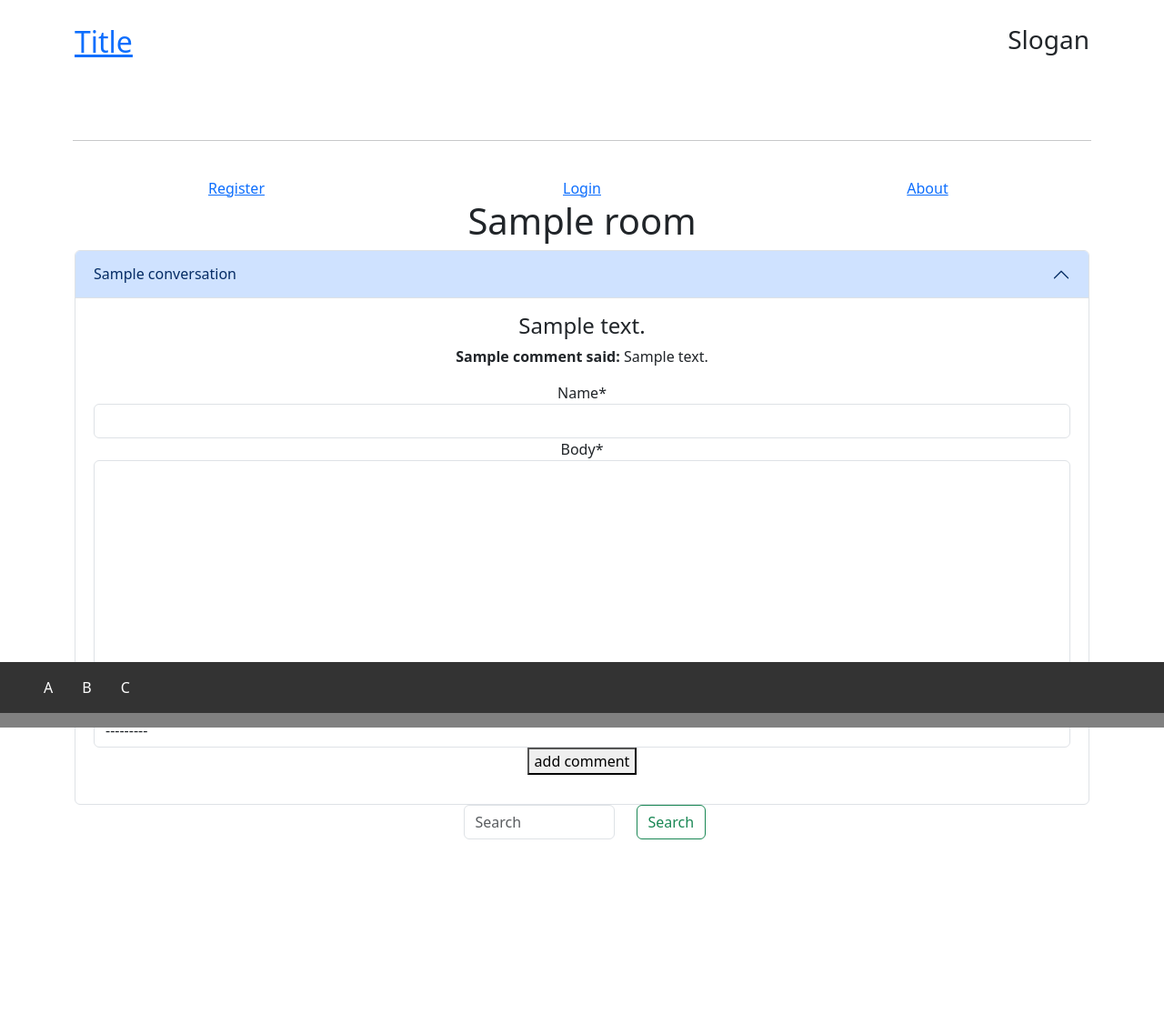
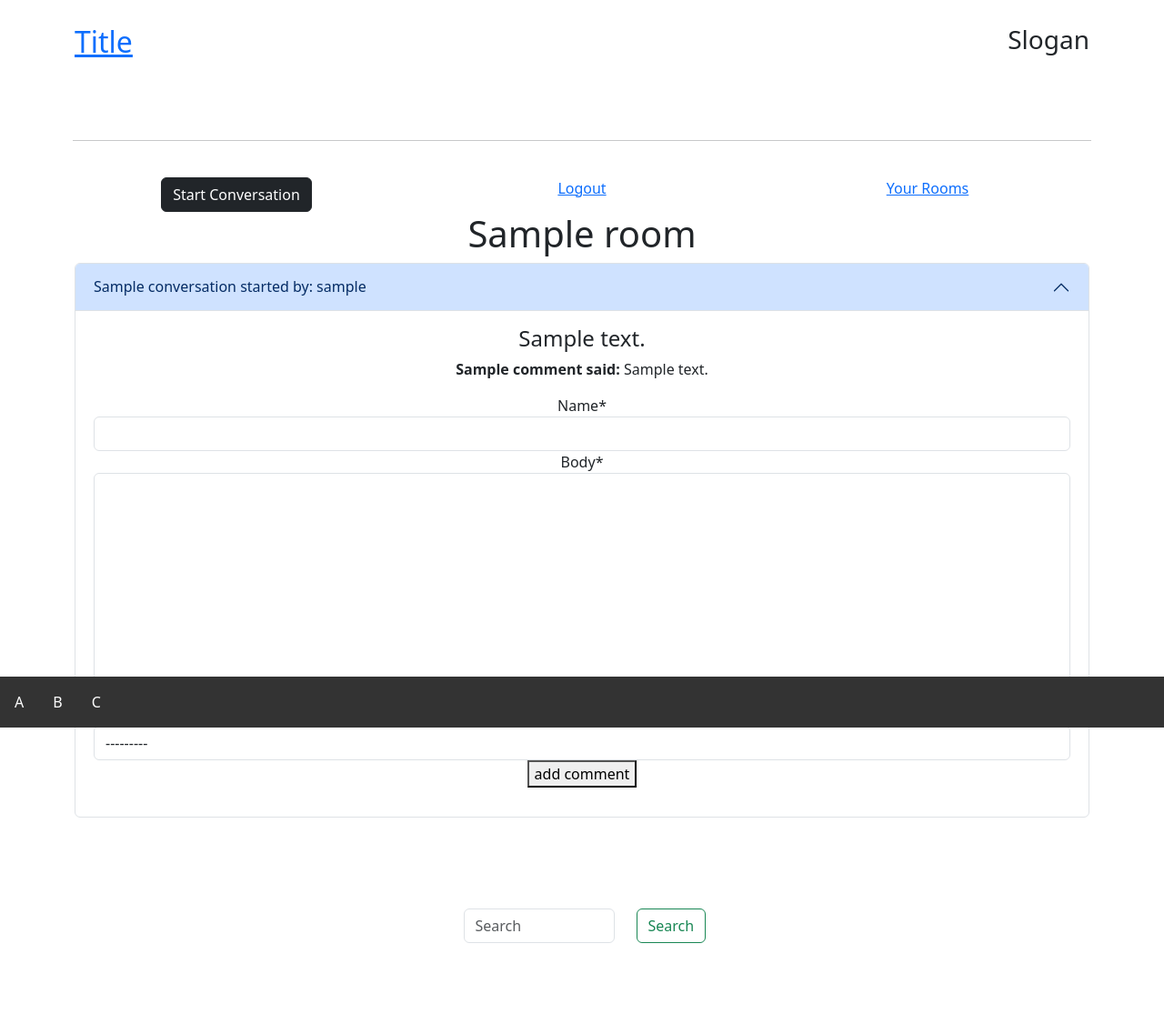
Before and after one commit to GeorgeOsborn97/project-4-the-festival-grounds, a Django app: a page that uses templates/base.html in a window 1280 px wide. Shown: the whole page at 91% size. Before the commit the page ends 923 px from the top, so only its background shows below. Run offline with Django 3.2, Linux system fonts and the light colour scheme; tables that the repository leaves empty hold one stand-in row (values such as "Sample post"); some libraries are stand-ins or nearby versions.

Commit message:
alter nav bar for auth and un auth users, remove add_room view and template. start the deit_conversation view

```diff
--- a/forum/forms.py
+++ b/forum/forms.py
@@ -1,5 +1,7 @@
 from .models import Rooms, Conversations, Comments
 from django import forms
+from crispy_forms.helper import FormHelper
+from crispy_forms.layout import Layout, HTML, Fieldset
 
 
 class RoomForm(forms.ModelForm):
@@ -31,7 +33,3 @@ class CommentForm(forms.ModelForm):
             'body',
             'conversation'
         ]
-
-    def __init__(self, *args, **kwargs):
-        super(CommentForm, self).__init__(*args, **kwargs)
-        self.fields['conversation'] = forms.ModelChoiceField(queryset=Conversations.objects.all())
--- a/forum/urls.py
+++ b/forum/urls.py
@@ -6,5 +6,5 @@ urlpatterns = [
     path('your_room', views.YourRoomList.as_view(), name='your_home'),
     path('<slug:slug>/', views.RoomView.as_view(), name='in_room'),
     path('delete_room/<room_id>', views.delete_room, name='delete'),
-    path('add_room', views.addRoom.as_view(), name='add')
+    path('in_room/edit_conversations', views.edit_conversation.as_view(), name='edit'),
 ]
--- a/forum/views.py
+++ b/forum/views.py
@@ -103,33 +103,6 @@ class YourRoomList(View):
             'form': RoomForm(),
         }
         return render(request, '../templates/your_rooms.html', context)
-
-
-class addRoom(View):
-
-    def get(self, request, *args, **kwargs):
-        form = RoomForm(request.POST)
-        context = {
-            'form': RoomForm()
-        }
-        return render(request, '../templates/add_room.html', context)
-
-    def post(self, request, *args, **kwargs):
-        form = RoomForm(request.POST)
-        if form.is_valid():
-            form.instance.creator = request.user
-            form.instance.slug = form.instance.title.replace(' ', '-')
-            room = form.save(commit=False)
-
-            room.save()
-            form.instance.members.add(request.user)
-        else:
-            form = RoomForm()
-
-        context = {
-            'form': RoomForm(),
-        }
-        return render(request, '../templates/add_room.html', context)
 
 
 class RoomView(View):
@@ -252,6 +225,18 @@ class RoomView(View):
                 )
 
 
+class edit_conversation(View):
+    def get(self, request, *args, **kwargs):
+        conversation_queryset = Conversations.objects.all()
+        comment_queryset = Comments.objects.all()
+
+        context = {
+            'conversation': conversation_queryset,
+            'comments': comment_queryset,
+         }
+        return render(request, '../templates/edit_conversations.html', context)
+
+
 def delete_room(request, room_id):
     room = Rooms.objects.get(id=room_id)
     room.delete()
--- a/static/css/style.css
+++ b/static/css/style.css
@@ -1,3 +1,7 @@
+body{
+  overflow: scroll;
+}
+
 .title {
     padding-top: 5%;
     float: left;
@@ -26,7 +30,7 @@
     margin-bottom: 100px;
 }
 
-ul {
+#foot {
     list-style-type: none;
     margin: 0;
     padding: 0;
@@ -34,11 +38,11 @@ ul {
     background-color: #333333;
   }
 
-  li {
+.footer-item {
     float: left;
   }
 
-  li a {
+.footer-anchor {
     display: block;
     color: white;
     text-align: center;
--- a/static/javascript/script.js
+++ b/static/javascript/script.js
@@ -14,6 +14,27 @@ $("#room-search").click(function() {
         $(this).toggle($(this).find('h5').text().toLowerCase().indexOf(value) > -1)
     });
 });
+
+const alertNotUserPlaceholder = document.getElementById('liveAlertNotUser')
+const NotUseralert = (message, type) => {
+  const NotUserwrapper = document.createElement('div')
+  NotUserwrapper.innerHTML = [
+    `<div class="alert alert-${type} alert-dismissible" role="alert">`,
+    `   <div>${message}</div>`,
+    '   <button type="button" class="btn-close" data-bs-dismiss="alert" aria-label="Close"></button>',
+    '</div>'
+  ].join('')
+
+  alertNotUserPlaceholder.append(NotUserwrapper)
+}
+
+const alertNotUserTrigger = document.getElementById('liveAlertNotUserBtn')
+if (alertNotUserTrigger) {
+  alertNotUserTrigger.addEventListener('click', () => {
+    NotUseralert('Please Log-in or create an account to Join Rooms', 'warning')
+  })
+  console.log('hello')
+}
 
 const alertPlaceholder = document.getElementById('liveAlertPlaceholder')
 const roomId = document.getElementById('roomId').innerHTML
--- a/templates/base.html
+++ b/templates/base.html
@@ -10,7 +10,7 @@
     <meta name="viewport" content="width=device-width, initial-scale=1.0">
     <meta http-equiv="X-UA-Compatible" content="ie=edge">
     <meta name="Description" content="Enter your description here" />
-    <link rel="stylesheet" href="static/css/style.css">
+    <link rel="stylesheet" href="../static/css/style.css">
     <link href="https://cdn.jsdelivr.net/npm/bootstrap@5.3.0-alpha1/dist/css/bootstrap.min.css" rel="stylesheet"
         integrity="sha384-GLhlTQ8iRABdZLl6O3oVMWSktQOp6b7In1Zl3/Jr59b6EGGoI1aFkw7cmDA6j6gD" crossorigin="anonymous">
     <script src="https://cdn.jsdelivr.net/npm/bootstrap@5.3.0-alpha1/dist/js/bootstrap.bundle.min.js"
@@ -68,7 +68,7 @@
     {% endblock %}
     {% block cards %}
     {% endblock %}
-    <div class="container text-center">
+    <div class="container text-center" style="margin-bottom: 100px;">
         <div class="row justify-content-md-center">
             <div class="col-md-2">
                 <input id="room-search-input" class="form-control me-2" type="search" placeholder="Search" aria-label="Search">
@@ -101,10 +101,10 @@
     {% endblock %}
     <footer class="fixed-bottom" style="background-color:grey">
         <div>
-            <ul>
-                <li><a href="#">A</a></li>
-                <li><a href="#">B</a></li>
-                <li><a href="#">C</a></li>
+            <ul id="foot">
+                <li class="footer-item"><a class="footer-anchor" href="#">A</a></li>
+                <li class="footer-item"><a class="footer-anchor" href="#">B</a></li>
+                <li class="footer-item"><a class="footer-anchor" href="#">C</a></li>
             </ul>
         </div>
     </footer>
--- a/templates/room_view.html
+++ b/templates/room_view.html
@@ -1,31 +1,37 @@
 {% extends "base.html" %}
+
 {% load crispy_forms_tags %}
 {% block nav %}
 <div class="container text-center">
     <nav>
         <div class="row gy-5">
-            {% if user.is_authenticated %}
-            <div class="col-3">
+            {% if user == room.creator %}
+            <div class="col-4 col-lg-2">
+                <button type="button" name="edit" class="btn btn-dark" data-bs-toggle="offcanvas" data-bs-target="#convoOffcanvas" aria-controls="offcanvas">Start Conversation</button>
+            </div>
+            <div class="col-4 col-lg-2">
+                <a href="{% url 'edit' %}">
+                    <button type="button" name="edit" class="btn btn-dark">Edit Conversations</button>
+                </a>
+            </div>
+            <div class="col-4">
                 <button type="button" name="edit" class="btn btn-dark" data-bs-toggle="offcanvas" data-bs-target="#offcanvas" aria-controls="offcanvas">Edit Room</button>
             </div>
-            <div class="col-3">
-                <button type="button" name="edit" class="btn btn-dark" data-bs-toggle="offcanvas" data-bs-target="#convoOffcanvas" aria-controls="offcanvas">Start Conversation</button>
-            </div>
-            <div class="col-3">
+            <div class="col-4 col-lg-2">
                 <a href="{% url 'account_logout' %}">Logout</a>
             </div>
-            <div class="col-3">
-                <a href="#">Your Rooms</a>
+            <div class="col-4 col-lg-2">
+                <a href="{% url 'your_home' %}">Your Rooms</a>
             </div>
             {% else %}
             <div class="col-4">
-                <a href="{% url 'account_signup' %}">Register</a>
+                <button type="button" name="edit" class="btn btn-dark" data-bs-toggle="offcanvas" data-bs-target="#convoOffcanvas" aria-controls="offcanvas">Start Conversation</button>
             </div>
             <div class="col-4">
-                <a href="{% url 'account_login' %}">Login</a>
+                <a href="{% url 'account_logout' %}">Logout</a>
             </div>
             <div class="col-4">
-                <a href="#">About</a>
+                <a href="{% url 'your_home' %}">Your Rooms</a>
             </div>
             {% endif %}
         </div>
@@ -44,13 +50,13 @@
 </div>
 <div id="card-container" class="container text-center">
     <div id="card-row" class="row row-col-3 justify-content-md-center">
-        <div class="accordion" id="accordionExample">
+        <div class="accordion" id="accordionExample" style="margin-bottom: 100px;">
             {% for conversation in conversation_list %}
             <div class="accordion-item">
                 <h2 class="accordion-header" id="headingOne">
                     <button class="accordion-button" type="button" data-bs-toggle="collapse"
                         data-bs-target="#collapseOne-{{ conversation.slug }}" aria-expanded="true" aria-controls="collapseOne-{{ conversation.slug }}">
-                        {{ conversation.title }}
+                        {{ conversation.title }} started by: {{ conversation.creator }}
                     </button>
                 </h2>
                 <div id="collapseOne-{{  conversation.slug  }}" class="accordion-collapse collapse show"
```
Also changed, not shown: templates/add_room.html (deleted, +0 -15 lines), templates/edit_conversations.html (added, +13 -0 lines), templates/index.html (+13 -2 lines). Lines whose indentation alone changed are shown as unchanged.
